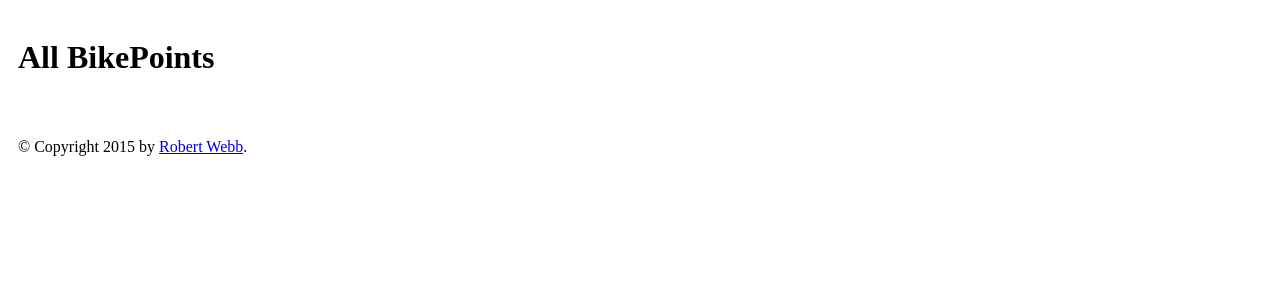
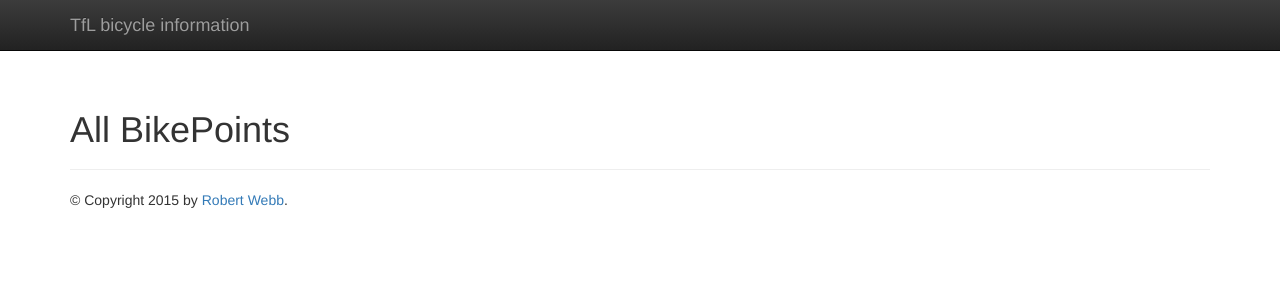
Before and after one commit to rjwebb/tfl-bikepoints, a Flask app: page / in a window 1280 px wide. Shown: the top 300 px of the page. Run offline with Flask 2, Linux system fonts and the light colour scheme; data that the repository does not hold is empty; some libraries are stand-ins or nearby versions.

Commit message:
started to integrate it with Bootstrap

```diff
--- a/static/style.css
+++ b/static/style.css
@@ -2,8 +2,21 @@
     color:#f00;
 }
 
-#heading,
-#content,
-#footer{
-    padding:10px;
+body {
+  padding-top: 70px;
+  padding-bottom: 30px;
 }
+
+.theme-dropdown .dropdown-menu {
+  position: static;
+  display: block;
+  margin-bottom: 20px;
+}
+
+.theme-showcase > p > .btn {
+  margin: 5px 0;
+}
+
+.theme-showcase .navbar .container {
+  width: auto;
+}
--- a/templates/base_layout.html
+++ b/templates/base_layout.html
@@ -3,27 +3,68 @@
 
   <head>
     {% block head %}
+    <meta charset="utf-8">
+    <meta http-equiv="X-UA-Compatible" content="IE=edge">
+    <meta name="viewport" content="width=device-width, initial-scale=1">
+    <!-- The above 3 meta tags *must* come first in the head; any other head content must come *after* these tags -->
+    <meta name="description" content="">
+    <meta name="author" content="">
+
+    <!-- Bootstrap -->
+    <link rel="stylesheet" href="https://maxcdn.bootstrapcdn.com/bootstrap/3.3.6/css/bootstrap.min.css" integrity="sha384-1q8mTJOASx8j1Au+a5WDVnPi2lkFfwwEAa8hDDdjZlpLegxhjVME1fgjWPGmkzs7" crossorigin="anonymous">
+    <link rel="stylesheet" href="https://maxcdn.bootstrapcdn.com/bootstrap/3.3.6/css/bootstrap-theme.min.css" integrity="sha384-fLW2N01lMqjakBkx3l/M9EahuwpSfeNvV63J5ezn3uZzapT0u7EYsXMjQV+0En5r" crossorigin="anonymous">
+
+    <!-- My CSS style -->
     <link rel="stylesheet" href="{{ url_for('static', filename='style.css') }}">
     <title>{% block title %}{% endblock %} - TfL Information</title>
     {% endblock %}
   </head>
 
-  <body>
+  <body role="document">
+
+    <nav class="navbar navbar-inverse navbar-fixed-top">
+      <div class="container">
+        <div class="navbar-header">
+          <button type="button" class="navbar-toggle collapsed" data-toggle="collapse" data-target="#navbar" aria-expanded="false" aria-controls="navbar">
+            <span class="sr-only">Toggle navigation</span>
+            <span class="icon-bar"></span>
+            <span class="icon-bar"></span>
+            <span class="icon-bar"></span>
+          </button>
+          <a class="navbar-brand" href="/">TfL bicycle information</a>
+        </div>
+        <div id="navbar" class="collapse navbar-collapse">
+          <ul class="nav navbar-nav">
+            <!--<a href="/">Home</a>-->
+            <!--<li><a href="#about">About</a></li>
+            <li><a href="#contact">Contact</a></li>-->
+          </ul>
+        </div><!--/.nav-collapse -->
+      </div>
+    </nav>
+
     {% block errors %}{% endblock %}
 
-    <div id="heading">
-      <h1>{% block heading %}{% endblock %}</h1>
+
+    <div class="container" role="main">
+      <div class="page-header">
+	<h1>{% block heading %}{% endblock %}</h1>
+      </div>
+      <p>
+      {% block content %}{% endblock %}
+      </p>
+      <div id="footer">
+	{% block footer %}
+	&copy; Copyright 2015 by <a href="http://rjwebb.github.io">Robert Webb</a>.
+	{% endblock %}
+      </div>
     </div>
 
-    <div id="content">
-      {% block content %}{% endblock %}
-    </div>
+    <!-- jQuery -->
+    <script src="https://code.jquery.com/jquery-1.11.3.min.js"></script>
 
-    <div id="footer">
-      {% block footer %}
-      &copy; Copyright 2015 by <a href="http://rjwebb.github.io">Robert Webb</a>.
-      {% endblock %}
-    </div>
+    <!-- Bootstrap compiled and minified JavaScript -->
+    <script src="https://maxcdn.bootstrapcdn.com/bootstrap/3.3.6/js/bootstrap.min.js" integrity="sha384-0mSbJDEHialfmuBBQP6A4Qrprq5OVfW37PRR3j5ELqxss1yVqOtnepnHVP9aJ7xS" crossorigin="anonymous"></script>
 
   </body>
 
```
